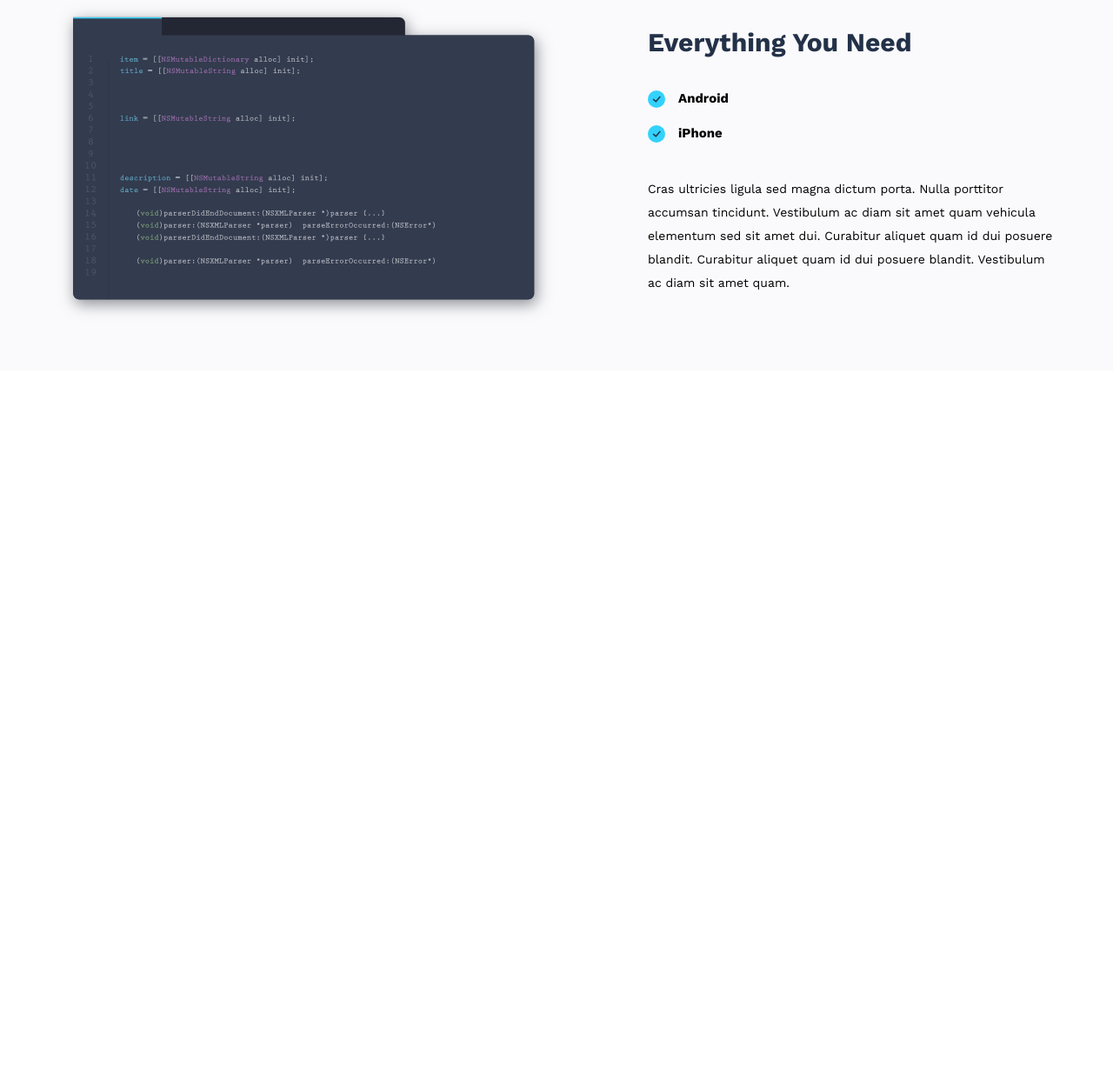
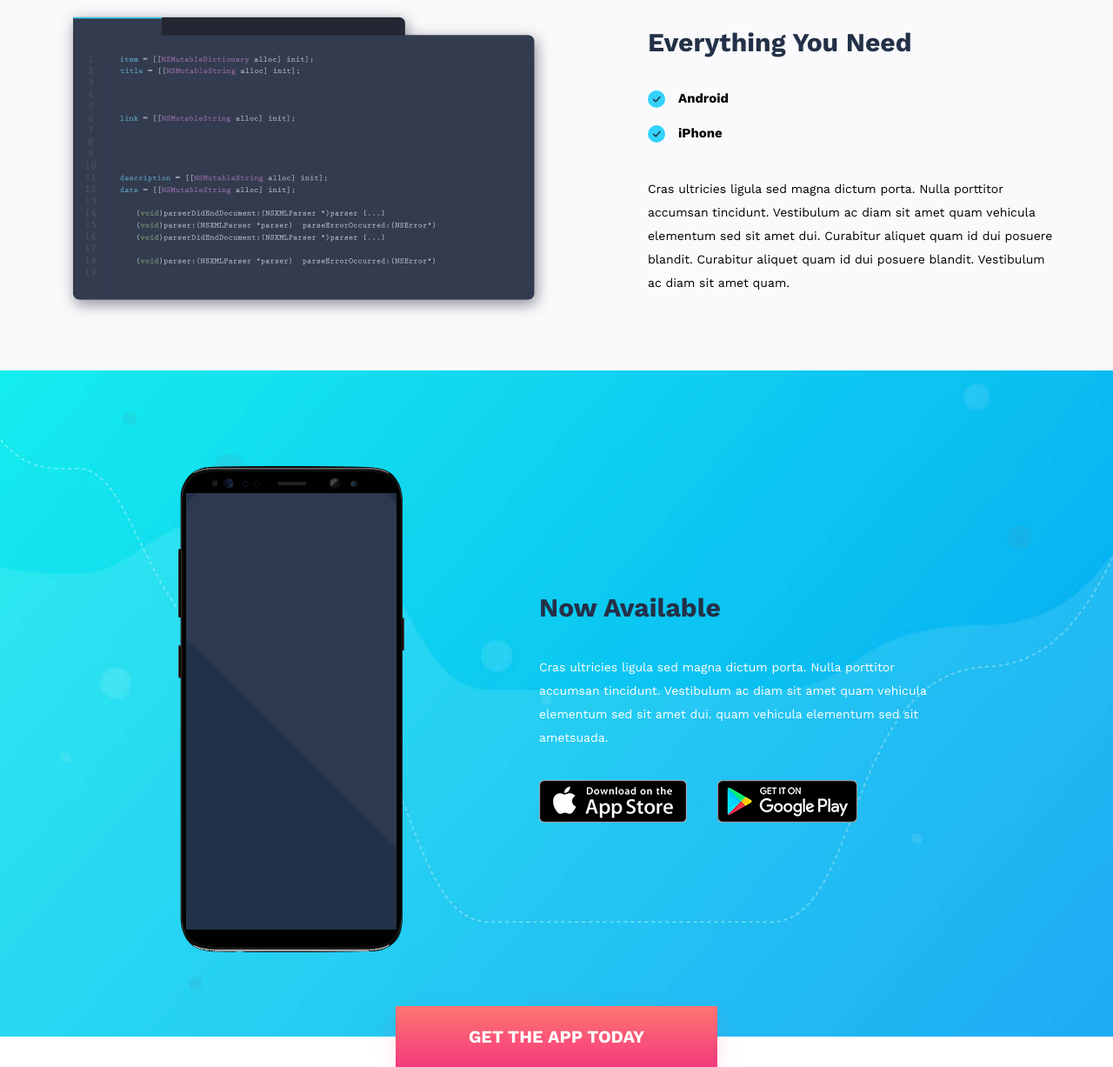
Before and after one commit to Illyya/App, a plain HTML site: page index.html in a window 1280 px wide. Shown: the part 2819-4046 px from the top of the page at 87% size. Before the commit the page ends 3245 px from the top, so only its background shows below. Drawn offline with nearby package versions, Linux system fonts and the light colour scheme.

Commit message:
add marketing-4

```diff
--- a/css/style.scss
+++ b/css/style.scss
@@ -291,9 +291,6 @@ h1 {
     &__img {
         max-width: 265px;
         margin-top: 180px;
-        img {
-            max-width: 100%;
-        }
         @media (max-width: 970px) {
             & {
                 max-width: 225px;
@@ -304,7 +301,6 @@ h1 {
                 display: none;
             }
         }
-
     }
     &__items {
         display: flex;
@@ -578,6 +574,72 @@ h1 {
     }
 }
 
+.marketing-4 {
+    position: relative;
+    padding: 110px 0 95px 0;
+    background: url('../img/marketing-4/1.jpg') no-repeat;
+    background-size: cover;
+    &__body {
+        display: flex;
+        justify-content: center;
+        align-items: center;
+    }
+
+    &__left {
+        margin-right: 155px;
+    }
+
+    &__img {
+        max-width: 265px;
+    }
+
+    &__right {
+        max-width: 455px;
+    }
+
+    &__text {}
+
+    &__title-2 {
+        margin-bottom: 40px;
+    }
+
+    &__p {
+        color: #ffffff;
+        line-height: 27px;
+        margin-bottom: 35px;
+    }
+
+    &__apps {
+        display: flex;
+    }
+
+    &__ios {
+        max-width: 170px;
+        margin-right: 35px;
+    }
+
+    &__google {
+        max-width: 161px;
+    }
+
+    &__app {
+        position: absolute;
+        bottom: 0;
+        left: 50%;
+        transform: translate(-50%, 50%);
+        display: inline-flex;
+        justify-content: center;
+        align-items: center;
+        background-image: linear-gradient(to bottom, #fe7470, #f63b7d);
+        width: 370px;
+        height: 70px;
+        color: #ffffff;
+        font-size: 20px;
+        font-weight: 700;
+        box-shadow: 0 11px 29px #ff075e1c;
+    }
+}
+
 .sprite {
     background-image: url('../img/icon/spritesheet.png');
     background-repeat: no-repeat;
--- a/index.html
+++ b/index.html
@@ -154,6 +154,41 @@
         </div>
     </section>
 
+    <section class="marketing-4">
+        <div class="container">
+            <div class="marketing-4__body">
+                <div class="marketing-4__left">
+                    <div class="marketing-4__img">
+                        <img src="img/Smartphone.png" alt="phone">
+                    </div>
+                </div>
+                <div class="marketing-4__right">
+                    <div class="marketing-4__text">
+                        <h2 class="marketing-4__title-2 title-2">
+                            Now Available
+                        </h2>
+                        <p class="marketing-4__p">
+                            Cras ultricies ligula sed magna dictum porta. Nulla porttitor accumsan tincidunt. Vestibulum ac diam sit amet quam vehicula elementum sed sit amet dui. quam vehicula elementum sed sit ametsuada.
+                        </p>
+                        <div class="marketing-4__apps">
+                            <div class="marketing-4__ios">
+                                <img src="img/marketing-4/2.png" alt="ios">
+                            </div>
+                            <div class="marketing-4__google">
+                                <img src="img/marketing-4/3.png" alt="google">
+                            </div>
+                        </div>
+                    </div>
+                </div>
+            </div>
+            <a href="#">
+                <div class="marketing-4__app">
+                    <p>GET THE APP TODAY</p>
+                </div>
+            </a>
+        </div>
+    </section>
+
     <script src="js/script.js"></script>
 </body>
 </html>
```
Also changed, not shown: css/style.css, img/marketing-4/1.jpg (added), img/marketing-4/2.png (added), img/marketing-4/3.png (added), 1 other file.
